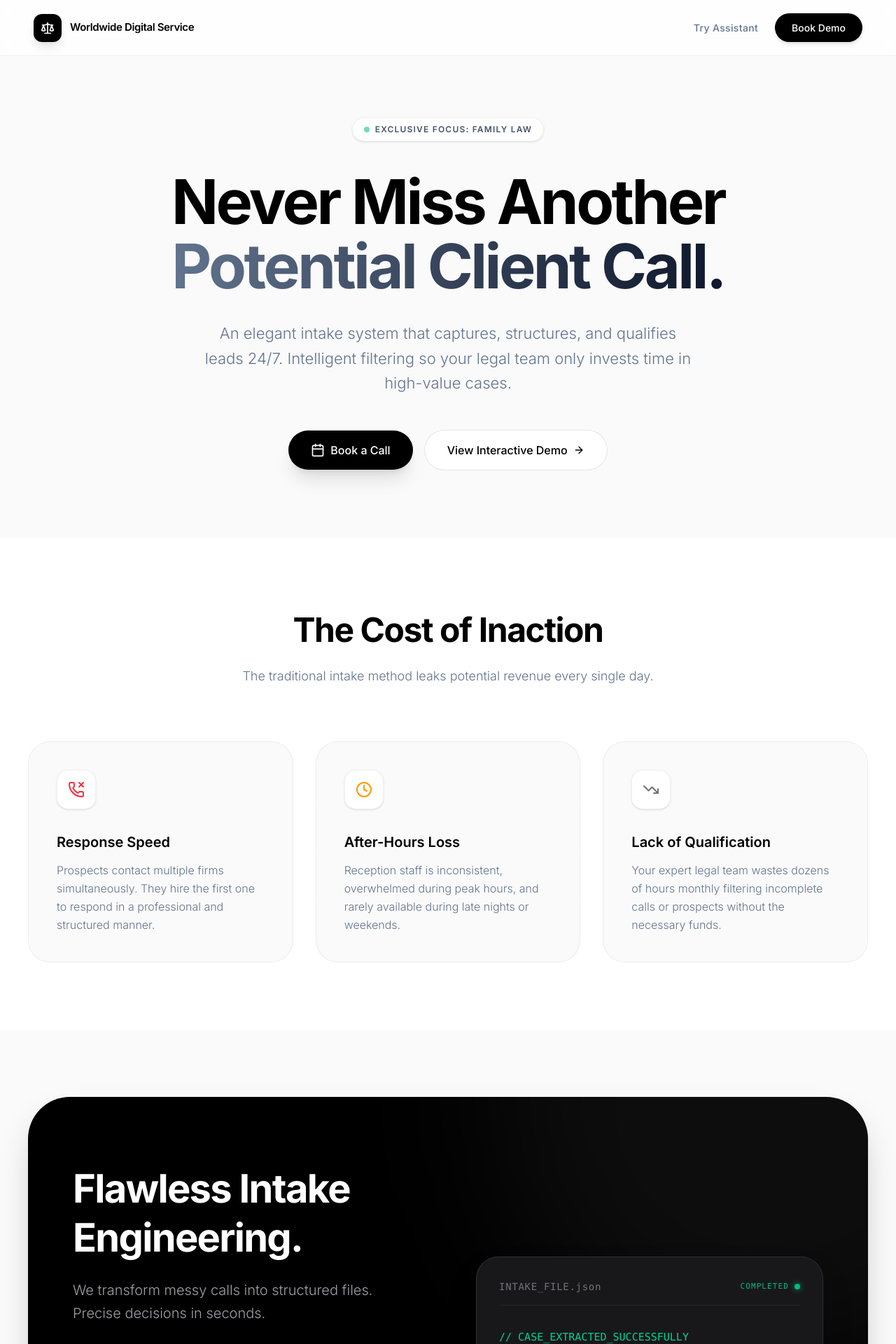
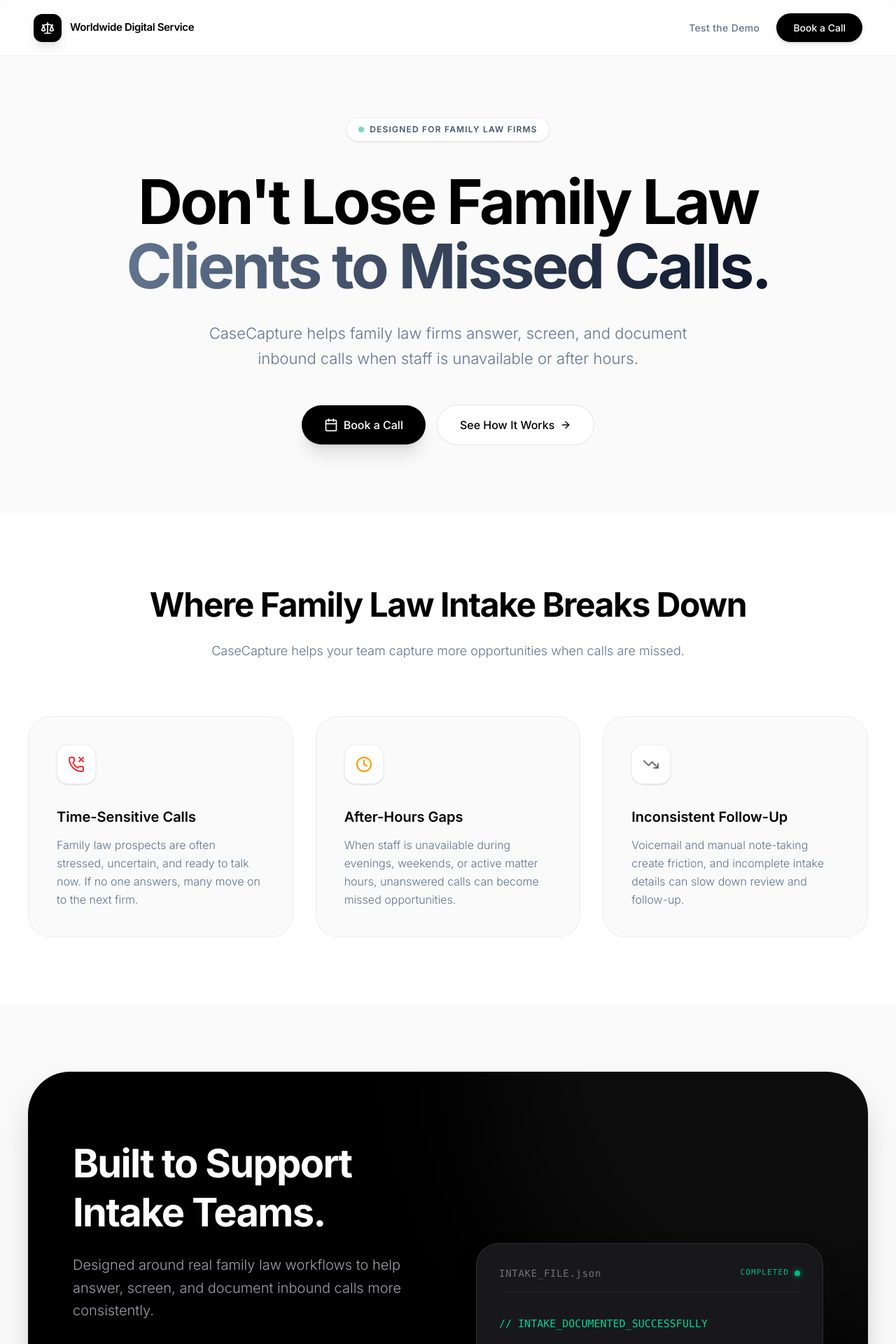
Before and after one commit to DepthSurivivor/wds-familylaw-project, a React (Vite) app: page / in a window 1280 px wide. Shown: the top 1920 px of the page at 70% size. Built offline with nearby package versions, Linux system fonts and the light colour scheme.

Commit message:
Update landing page copy for family law intake positioning

```diff
--- a/src/components/DemoSection.tsx
+++ b/src/components/DemoSection.tsx
@@ -23,9 +23,9 @@
     <section id="demo" className="py-24 px-6 bg-[#FAFAFA]">
       <div className="max-w-[800px] mx-auto">
         <div className="text-center mb-16">
-          <h2 className="text-[36px] md:text-[48px] font-bold text-black tracking-[-0.03em] mb-4">Testing Interface</h2>
+          <h2 className="text-[36px] md:text-[48px] font-bold text-black tracking-[-0.03em] mb-4">Test the Family Law Intake Demo</h2>
           <p className="text-[18px] text-slate-500 font-light max-w-[600px] mx-auto">
-            Experience how our intake assistant structures inquiries. Enter a sample case to see the output format.
+            This simulates the demo-line experience. Enter a sample family law inquiry to see how CaseCapture documents intake details.
           </p>
         </div>
 
@@ -51,8 +51,8 @@
                     <Keyboard className="w-6 h-6 text-black" />
                   </div>
                   <div>
-                    <h3 className="text-[24px] font-semibold text-black tracking-tight">Simulate Intake</h3>
-                    <p className="text-slate-500 text-[14px]">Provide basic details to generate a structured case file.</p>
+                    <h3 className="text-[24px] font-semibold text-black tracking-tight">Simulate a New Inquiry</h3>
+                    <p className="text-slate-500 text-[14px]">Provide basic details to see how information is screened and documented for staff follow-up.</p>
                   </div>
                 </div>
 
@@ -101,10 +101,10 @@
                     {isInitializing ? (
                       <>
                         <Loader2 className="w-5 h-5 animate-spin text-slate-500" />
-                        <span>Submission in progress...</span>
+                        <span>Submitting sample inquiry...</span>
                       </>
                     ) : (
-                      "Generate Intake Summary"
+                      "Generate Intake Record"
                     )}
                   </motion.button>
                 </form>
@@ -120,8 +120,8 @@
                 className="flex flex-col items-center justify-center py-10 h-[380px]"
               >
                 <Loader2 className="w-12 h-12 text-black animate-spin mb-6" />
-                <h3 className="text-[20px] font-semibold text-black mb-2 tracking-tight">Processing Simulated Call...</h3>
-                <p className="text-slate-500 text-[14px]">Structuring narrative into actionable data.</p>
+                <h3 className="text-[20px] font-semibold text-black mb-2 tracking-tight">Processing Simulated Intake...</h3>
+                <p className="text-slate-500 text-[14px]">Organizing call details for your team&apos;s review.</p>
               </motion.div>
             )}
 
@@ -139,7 +139,7 @@
                       <CheckCircle2 className="w-6 h-6" />
                     </div>
                     <div>
-                      <h3 className="text-[20px] font-semibold text-black tracking-tight">Intake Captured</h3>
+                      <h3 className="text-[20px] font-semibold text-black tracking-tight">Inquiry Documented</h3>
                       <p className="text-slate-500 text-[13px] font-mono mt-0.5">ID: FL-INTAKE-{Math.floor(Math.random() * 10000)}</p>
                     </div>
                   </div>
@@ -152,23 +152,23 @@
                 </div>
 
                 <div className="bg-[#1E1E1E] rounded-2xl p-6 md:p-8 font-mono text-[13px] leading-[1.6] overflow-x-auto shadow-inner border border-black/10">
-                  <div className="text-emerald-400 mb-4">{`// EXTRACTED_CASE_DATA`}</div>
+                  <div className="text-emerald-400 mb-4">{`// DOCUMENTED_INTAKE_DATA`}</div>
                   <div className="text-slate-300">
-                    <span className="text-purple-400">"status"</span>: <span className="text-amber-300">"Urgent Review"</span>,<br/>
+                    <span className="text-purple-400">"status"</span>: <span className="text-amber-300">"Ready for Staff Review"</span>,<br/>
                     <span className="text-purple-400">"caller_name"</span>: <span className="text-green-300">"{formData.name}"</span>,<br/>
                     <span className="text-purple-400">"phone_number"</span>: <span className="text-green-300">"{formData.phone}"</span>,<br/>
-                    <span className="text-purple-400">"case_category"</span>: <span className="text-green-300">"Family Law - Assessment Needed"</span>,<br/>
-                    <span className="text-purple-400">"client_sentiment"</span>: <span className="text-green-300">"Anxious / Seeking counsel"</span>,<br/>
+                    <span className="text-purple-400">"case_category"</span>: <span className="text-green-300">"Family Law - Initial Intake"</span>,<br/>
+                    <span className="text-purple-400">"client_sentiment"</span>: <span className="text-green-300">"Stressed / Needs guidance"</span>,<br/>
                     <span className="text-purple-400">"raw_description"</span>: <span className="text-green-300">"{formData.issue}"</span><br/>
                   </div>
                 </div>
 
                 <div className="mt-10 flex flex-col sm:flex-row items-center justify-between gap-6 border-t border-black/5 pt-8">
                   <div className="flex items-center gap-2 text-slate-500 font-semibold text-[13px] uppercase tracking-widest bg-slate-50 px-4 py-2 rounded-lg border border-black/5">
-                    <FileJson className="w-4 h-4" /> CRM Synced
+                    <FileJson className="w-4 h-4" /> Intake Summary Ready
                   </div>
                   <a href="#book" className="w-full sm:w-auto px-8 py-4 bg-black text-white font-medium rounded-full hover:bg-zinc-800 transition-all duration-300 shadow-xl hover:shadow-black/30 hover:scale-105 text-[15px] flex items-center justify-center gap-2 group">
-                    Book Live Demo
+                    Book a Call
                     <ArrowRight className="w-4 h-4 group-hover:translate-x-2 transition-transform duration-300 ease-out" />
                   </a>
                 </div>
--- a/src/components/Hero.tsx
+++ b/src/components/Hero.tsx
@@ -15,7 +15,7 @@
       >
         <span className="w-2 h-2 rounded-full bg-emerald-500 animate-[pulse_2s_cubic-bezier(0.4,0,0.6,1)_infinite]"></span>
         <span className="text-xs font-semibold text-slate-600 tracking-widest uppercase">
-          Exclusive Focus: Family Law
+          Designed for Family Law Firms
         </span>
       </motion.div>
 
@@ -25,8 +25,8 @@
         transition={{ duration: 0.6, delay: 0.1 }}
         className="text-[44px] md:text-[76px] lg:text-[88px] font-bold text-black tracking-[-0.04em] leading-[1.05] mb-8 max-w-[1000px]"
       >
-        Never Miss Another <br className="hidden md:block" />
-        <span className="text-transparent bg-clip-text bg-gradient-to-r from-slate-500 to-slate-900">Potential Client Call.</span>
+        Don&apos;t Lose Family Law <br className="hidden md:block" />
+        <span className="text-transparent bg-clip-text bg-gradient-to-r from-slate-500 to-slate-900">Clients to Missed Calls.</span>
       </motion.h1>
 
       <motion.p
@@ -35,7 +35,7 @@
         transition={{ duration: 0.6, delay: 0.2 }}
         className="text-[18px] md:text-[22px] text-slate-500 leading-relaxed font-light max-w-[700px] mb-12"
       >
-        An elegant intake system that captures, structures, and qualifies leads 24/7. Intelligent filtering so your legal team only invests time in high-value cases.
+        CaseCapture helps family law firms answer, screen, and document inbound calls when staff is unavailable or after hours.
       </motion.p>
 
       <motion.div
@@ -49,7 +49,7 @@
           Book a Call
         </a>
         <a href="#demo" className="group flex items-center justify-center gap-2 w-full sm:w-auto px-8 py-4 bg-white border border-black/10 text-black font-medium rounded-full hover:bg-slate-50 transition-all text-[16px]">
-          View Interactive Demo
+          See How It Works
           <ArrowRight className="w-4 h-4 group-hover:translate-x-1 transition-transform" />
         </a>
       </motion.div>
--- a/src/components/HowItWorks.tsx
+++ b/src/components/HowItWorks.tsx
@@ -4,9 +4,9 @@
 
 export default function HowItWorks() {
   const steps = [
-    { label: "01", title: "Inbound Call", desc: "The client contacts the firm seeking family legal advice." },
-    { label: "02", title: "Smart Filtering", desc: "The system answers immediately, performing controlled intake without emotions or detours." },
-    { label: "03", title: "Clean File", desc: "You instantly receive a case summary, urgent factors, and financial viability." }
+    { label: "01", title: "Call Comes In", desc: "A prospective client contacts your family law firm by phone." },
+    { label: "02", title: "System Engages", desc: "CaseCapture helps answer the call and screen the inquiry based on your firm&apos;s intake criteria." },
+    { label: "03", title: "Team Receives Context", desc: "Your staff receives documented details and next steps so they can review and follow up faster." }
   ];
 
   const [parsingState, setParsingState] = useState<'processing' | 'done'>('processing');
@@ -36,10 +36,10 @@
         <div className="max-w-[1200px] mx-auto flex flex-col lg:flex-row gap-20 items-center relative z-10">
           <div className="lg:w-1/2">
             <h2 className="text-[40px] md:text-[56px] font-bold tracking-[-0.03em] mb-6 leading-tight">
-              Flawless Intake Engineering.
+              Built to Support Intake Teams.
             </h2>
             <p className="text-[20px] text-zinc-400 font-light leading-relaxed mb-12 max-w-[500px]">
-              We transform messy calls into structured files. Precise decisions in seconds.
+              Designed around real family law workflows to help answer, screen, and document inbound calls more consistently.
             </p>
 
             <div className="flex flex-col gap-10">
@@ -109,12 +109,12 @@
                       transition={{ duration: 0.5 }}
                       className="absolute inset-0 font-mono text-[14px] md:text-[15px] leading-relaxed md:leading-[1.8]"
                     >
-                      <div className="text-emerald-400 mb-4">{`// CASE_EXTRACTED_SUCCESSFULLY`}</div>
+                      <div className="text-emerald-400 mb-4">{`// INTAKE_DOCUMENTED_SUCCESSFULLY`}</div>
                       <motion.div initial={{ opacity: 0, x: -10 }} animate={{ opacity: 1, x: 0 }} transition={{ delay: 0.1 }}>
                         <span className="text-purple-400">"case_type"</span>: <span className="text-amber-300">"Divorce"</span>,
                       </motion.div>
                       <motion.div initial={{ opacity: 0, x: -10 }} animate={{ opacity: 1, x: 0 }} transition={{ delay: 0.2 }}>
-                        <span className="text-purple-400">"urgency"</span>: <span className="text-amber-300">"High"</span>,
+                        <span className="text-purple-400">"urgency"</span>: <span className="text-amber-300">"Priority Follow-Up"</span>,
                       </motion.div>
                       <motion.div initial={{ opacity: 0, x: -10 }} animate={{ opacity: 1, x: 0 }} transition={{ delay: 0.3 }}>
                         <span className="text-purple-400">"assets_involved"</span>: <span className="text-blue-300">true</span>,
@@ -123,7 +123,7 @@
                         <span className="text-purple-400">"children"</span>: <span className="text-emerald-300">2</span>,
                       </motion.div>
                       <motion.div initial={{ opacity: 0, x: -10 }} animate={{ opacity: 1, x: 0 }} transition={{ delay: 0.5 }}>
-                        <span className="text-purple-400">"conflict_level"</span>: <span className="text-amber-300">"Severe"</span>
+                        <span className="text-purple-400">"next_step"</span>: <span className="text-amber-300">"Staff callback requested"</span>
                       </motion.div>
                     </motion.div>
                   )}
--- a/src/components/Navbar.tsx
+++ b/src/components/Navbar.tsx
@@ -18,10 +18,10 @@
       </div>
       <div className="flex items-center gap-6">
         <a href="#demo" className="hidden md:block text-[14px] font-medium text-slate-500 hover:text-black transition-colors tracking-wide">
-          Try Assistant
+          Test the Demo
         </a>
         <a href="#book" className="bg-black hover:bg-zinc-800 text-white px-6 py-2.5 rounded-full font-medium text-[14px] transition-all shadow-md hover:shadow-xl hover:-translate-y-0.5">
-          Book Demo
+          Book a Call
         </a>
       </div>
     </motion.nav>
--- a/src/components/PainPoints.tsx
+++ b/src/components/PainPoints.tsx
@@ -5,18 +5,18 @@
   const pains = [
     {
       icon: <PhoneMissed className="w-6 h-6 text-red-500" />,
-      title: "Response Speed",
-      desc: "Prospects contact multiple firms simultaneously. They hire the first one to respond in a professional and structured manner."
+      title: "Time-Sensitive Calls",
+      desc: "Family law prospects are often stressed, uncertain, and ready to talk now. If no one answers, many move on to the next firm."
     },
     {
       icon: <Clock className="w-6 h-6 text-amber-500" />,
-      title: "After-Hours Loss",
-      desc: "Reception staff is inconsistent, overwhelmed during peak hours, and rarely available during late nights or weekends."
+      title: "After-Hours Gaps",
+      desc: "When staff is unavailable during evenings, weekends, or active matter hours, unanswered calls can become missed opportunities."
     },
     {
       icon: <TrendingDown className="w-6 h-6 text-zinc-500" />,
-      title: "Lack of Qualification",
-      desc: "Your expert legal team wastes dozens of hours monthly filtering incomplete calls or prospects without the necessary funds."
+      title: "Inconsistent Follow-Up",
+      desc: "Voicemail and manual note-taking create friction, and incomplete intake details can slow down review and follow-up."
     }
   ];
 
@@ -26,8 +26,8 @@
 
       <div className="max-w-[1200px] mx-auto relative z-10">
         <div className="text-center mb-20">
-          <h2 className="text-[36px] md:text-[48px] font-bold text-black tracking-[-0.03em] mb-4">The Cost of Inaction</h2>
-          <p className="text-[18px] text-slate-500 font-light">The traditional intake method leaks potential revenue every single day.</p>
+          <h2 className="text-[36px] md:text-[48px] font-bold text-black tracking-[-0.03em] mb-4">Where Family Law Intake Breaks Down</h2>
+          <p className="text-[18px] text-slate-500 font-light">CaseCapture helps your team capture more opportunities when calls are missed.</p>
         </div>
 
         <div className="grid md:grid-cols-3 gap-8">
--- a/src/components/Positioning.tsx
+++ b/src/components/Positioning.tsx
@@ -8,7 +8,7 @@
          <span className="text-[13px] text-zinc-500 font-bold uppercase tracking-widest shrink-0">Ethical Notice</span>
          <div className="hidden md:block w-1 h-1 bg-zinc-300 rounded-full mx-2" />
          <span className="text-[13px] text-zinc-500 font-medium leading-relaxed max-w-[500px]">
-           This system classifies operational and administrative information; it does <strong className="font-bold text-zinc-700">not</strong> provide direct legal advice or replace an attorney.
+           CaseCapture is built to support intake workflow by organizing inbound inquiry details. It does <strong className="font-bold text-zinc-700">not</strong> provide legal advice or replace your attorneys and staff.
          </span>
       </div>
     </section>
--- a/src/components/Pricing.tsx
+++ b/src/components/Pricing.tsx
@@ -6,9 +6,9 @@
     <section className="py-32 px-6 bg-[#FAFAFA]">
       <div className="max-w-[1000px] mx-auto">
         <div className="text-center mb-16">
-          <h2 className="text-[36px] md:text-[48px] font-bold text-black tracking-[-0.03em] mb-4">Investment & Return</h2>
+          <h2 className="text-[36px] md:text-[48px] font-bold text-black tracking-[-0.03em] mb-4">Why Family Law Firms Use CaseCapture</h2>
           <p className="text-[18px] text-slate-500 font-light max-w-[500px] mx-auto">
-            The system pays for itself by closing just one additional case that would have been lost due to a lack of timely response.
+            Improve intake coverage, documentation, and follow-up consistency without changing how your team practices law.
           </p>
         </div>
 
@@ -25,7 +25,7 @@
             3-Day Free Trial
           </div>
 
-          <div className="text-zinc-400 text-[14px] font-semibold mb-6 uppercase tracking-widest mt-4">Professional Plan</div>
+          <div className="text-zinc-400 text-[14px] font-semibold mb-6 uppercase tracking-widest mt-4">CaseCapture for Family Law</div>
           <div className="flex items-end gap-2 mb-10">
             <div className="text-[72px] font-bold leading-none tracking-tight">$599</div>
             <div className="text-zinc-400 font-medium pb-2 text-[18px]">/ month</div>
@@ -33,10 +33,10 @@
 
           <ul className="space-y-5 mb-12">
             {[
-              '24/7 Structured Intake',
-              'Instant Call Transcripts',
-              'Automatic Key Data Extraction',
-              'Tailored for Family Law'
+              'More consistent intake coverage',
+              'Better documentation for staff handoff',
+              'Fewer missed opportunities from unanswered calls',
+              'Professional first response when staff cannot answer immediately'
             ].map((feature, i) => (
               <li key={i} className="flex gap-4 items-start text-zinc-300 font-light text-[16px] leading-relaxed">
                 <Check className="w-5 h-5 text-white flex-shrink-0 mt-0.5" />
@@ -46,7 +46,7 @@
           </ul>
 
           <a href="#book" className="block text-center w-full bg-white text-black py-4 rounded-full font-semibold text-[16px] hover:bg-zinc-200 transition-colors shadow-lg hover:shadow-xl">
-            Start Implementation
+            See How It Works
           </a>
         </motion.div>
       </div>
```
Also changed, not shown: src/components/FinalCTA.tsx (+6 -6 lines).
